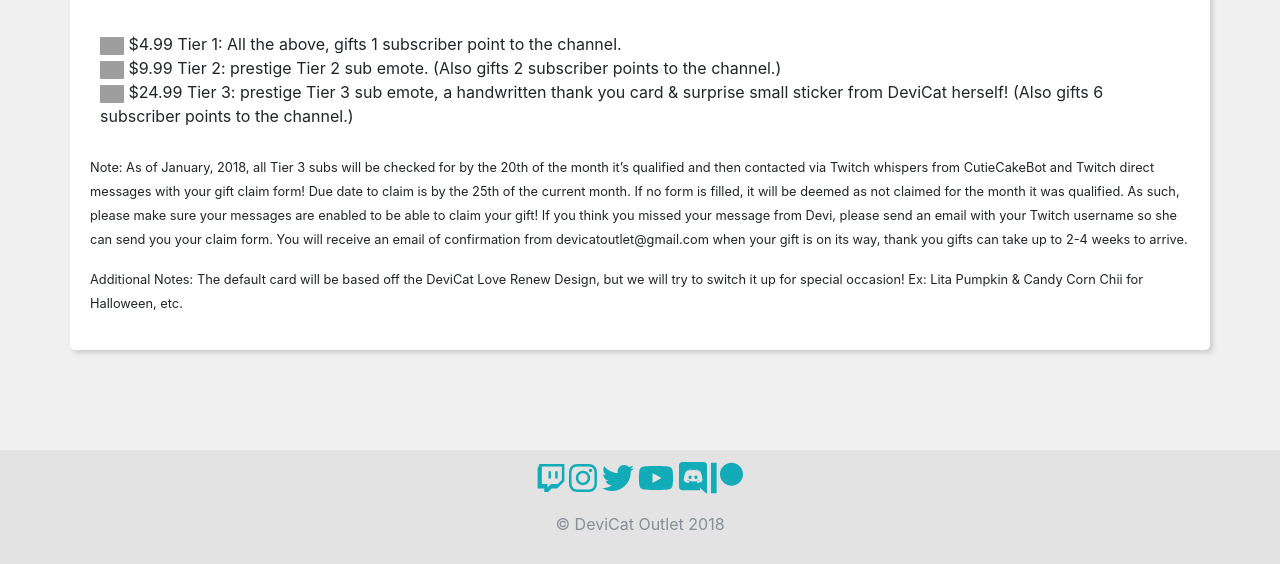
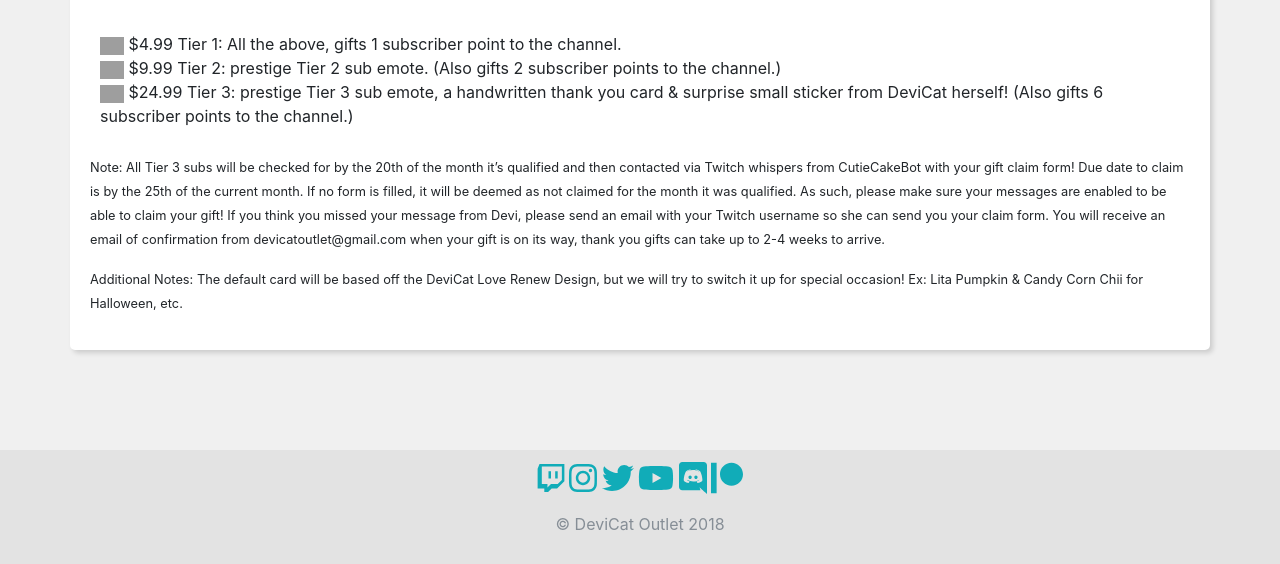
Before and after one commit to DeviCatOutlet/devicatoutlet.github.io, a Jekyll site: the page built from subbenefits.md, in a window 1280 px wide and 900 px high, scrolled down 1682 px, cut to the strip 336-900 px from the top of the window. Built offline with Jekyll 4.4.1, drawn with Linux system fonts in a browser that asks for light colours; nearby versions of some CDN libraries; our own code applies the rules of GitHub Pages for plain Markdown files; grey boxes are pictures that could not be loaded.

Commit message:
Update Sub Benefits
Update sub benefits - only whispers, not twitch dms.

```diff
--- a/subbenefits.md
+++ b/subbenefits.md
@@ -14,6 +14,6 @@ BENEFITS
 * *![🍰](https://s.w.org/images/core/emoji/2.2.1/svg/1f370.svg)* $9.99 Tier 2: prestige Tier 2 sub emote. (Also gifts 2 subscriber points to the channel.)
 * *![💌](https://s.w.org/images/core/emoji/2.2.1/svg/1f48c.svg)* $24.99 Tier 3: prestige Tier 3 sub emote, a handwritten thank you card & surprise small sticker from DeviCat herself! (Also gifts 6 subscriber points to the channel.)
 
-<small>Note: As of January, 2018, all Tier 3 subs will be checked for by the 20th of the month it’s qualified and then contacted via Twitch whispers from CutieCakeBot and Twitch direct messages with your gift claim form! Due date to claim is by the 25th of the current month. If no form is filled, it will be deemed as not claimed for the month it was qualified. As such, please make sure your messages are enabled to be able to claim your gift! If you think you missed your message from Devi, please send an email with your Twitch username so she can send you your claim form. You will receive an email of confirmation from devicatoutlet@gmail.com when your gift is on its way, thank you gifts can take up to 2-4 weeks to arrive.</small>
+<small>Note: All Tier 3 subs will be checked for by the 20th of the month it’s qualified and then contacted via Twitch whispers from CutieCakeBot with your gift claim form! Due date to claim is by the 25th of the current month. If no form is filled, it will be deemed as not claimed for the month it was qualified. As such, please make sure your messages are enabled to be able to claim your gift! If you think you missed your message from Devi, please send an email with your Twitch username so she can send you your claim form. You will receive an email of confirmation from devicatoutlet@gmail.com when your gift is on its way, thank you gifts can take up to 2-4 weeks to arrive.</small>
 
 <small>Additional Notes: The default card will be based off the DeviCat Love Renew Design, but we will try to switch it up for special occasion! Ex: Lita Pumpkin & Candy Corn Chii for Halloween, etc.</small>
```
